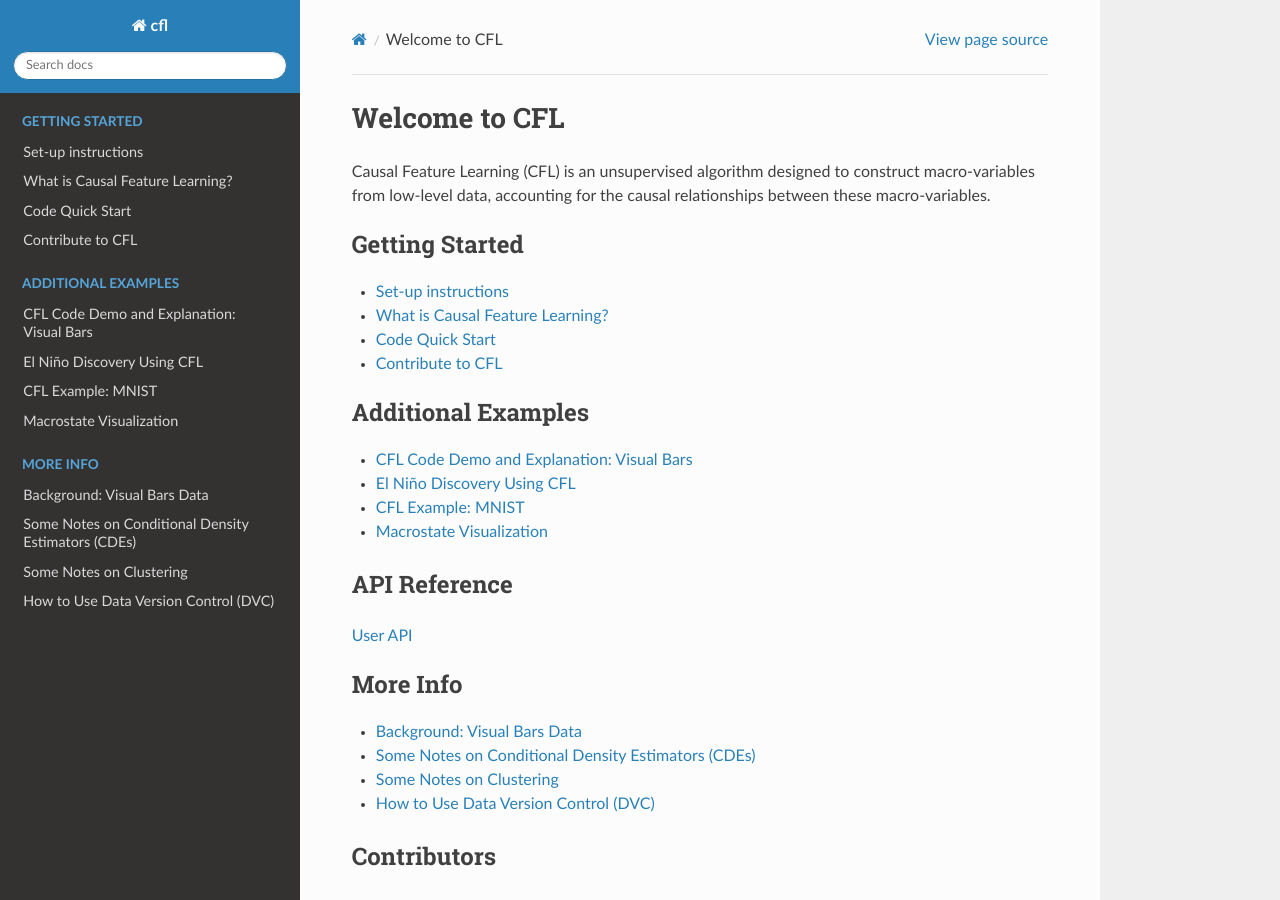
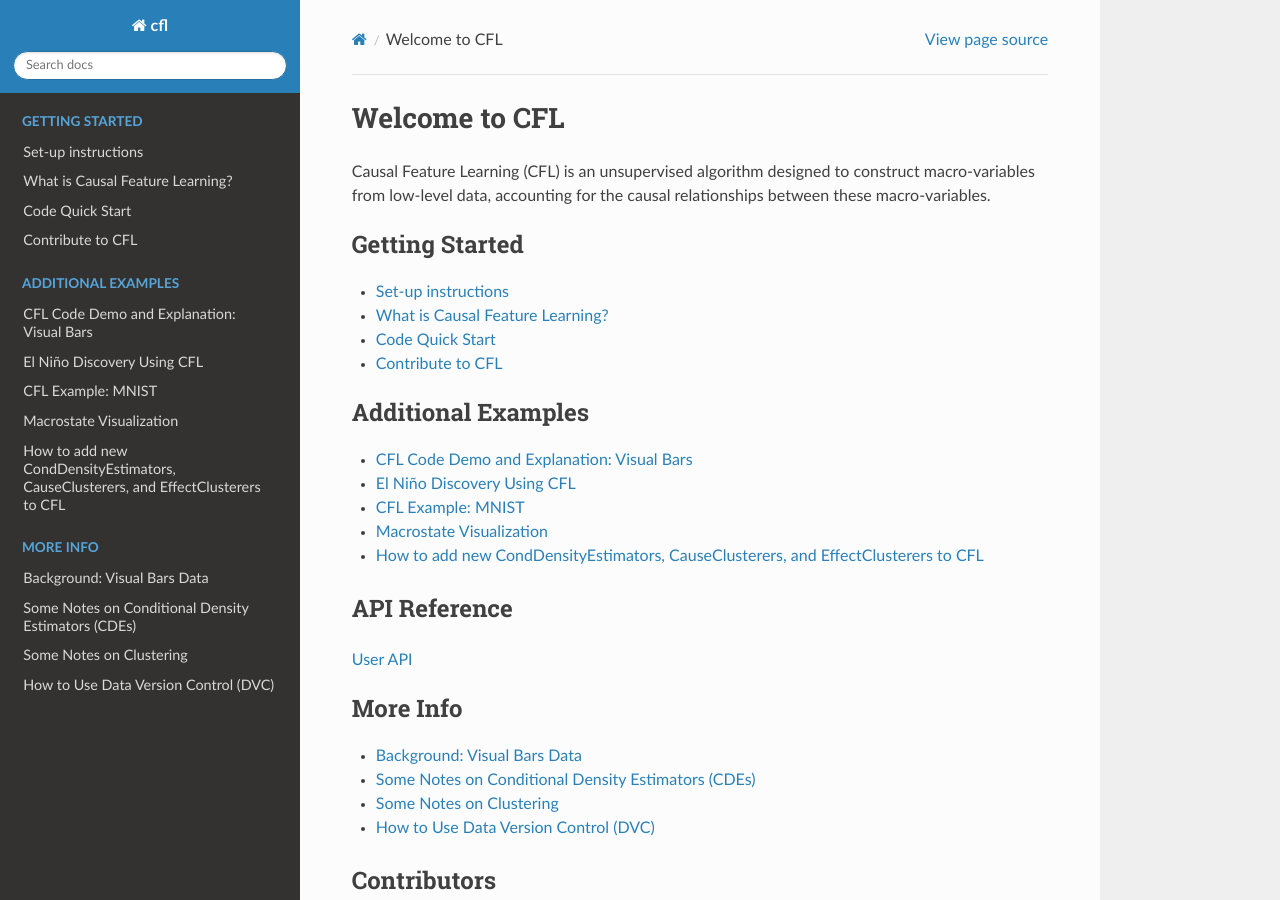
Before and after one commit to eberharf/cfl, a Sphinx documentation site: the page built from docs/source/index.rst, in a window 1280 px wide and 900 px high. Built offline with Sphinx 7.4.7 and the Read the Docs theme 2.0.0, drawn with Linux system fonts in a browser that asks for light colours; pages that are not in the unit, such as notebooks, are missing from menus; part of the change alters nothing that is shown.

```diff
--- a/docs/source/index.rst
+++ b/docs/source/index.rst
@@ -28,6 +28,7 @@ Causal Feature Learning (CFL) is an unsupervised algorithm designed to construct
    examples/mnist.ipynb
    examples/basic_visualizations.ipynb
    examples/train_cde_with_optuna_pruner.ipynb
+   examples/adding_blocks.ipynb
 
 API Reference
 *********************************
```
Also changed, not shown: docs/source/examples/adding_blocks.ipynb (added).
